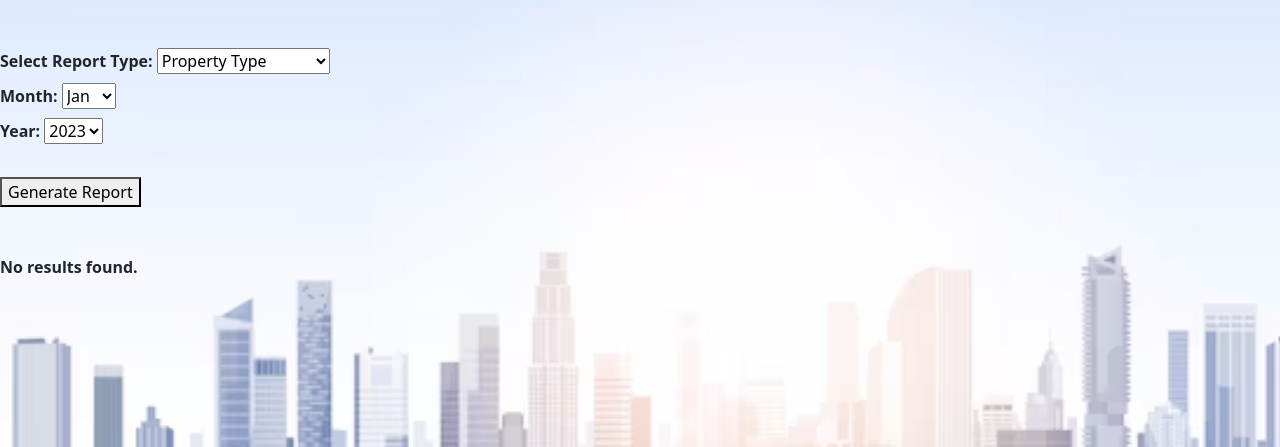
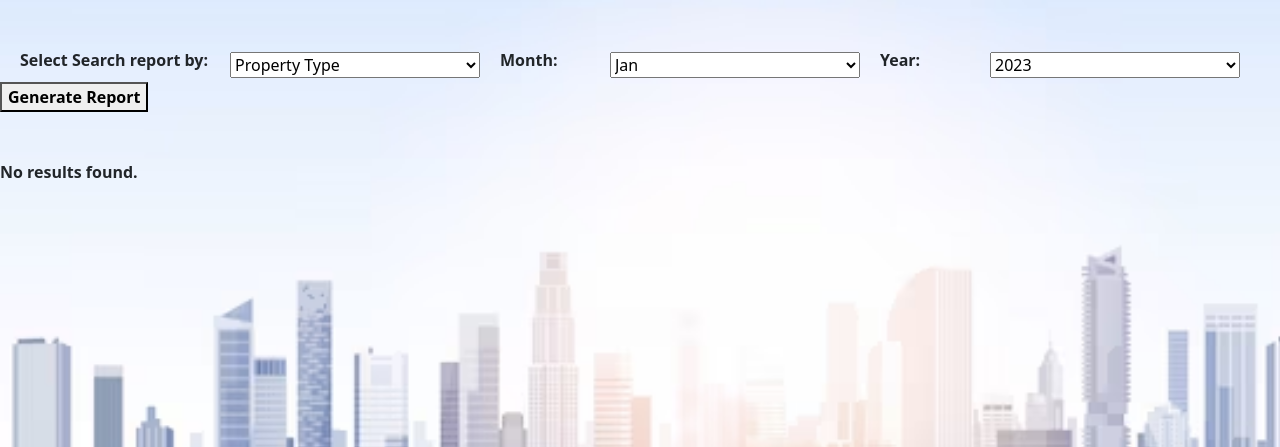
Before and after one commit to MansiKamthan/MSD-Project, a Django app: page /report/ in a window 1280 px wide. Shown: the part 60-507 px from the top of the page. Run offline with Django 3.2, Linux system fonts and the light colour scheme; some libraries are stand-ins or nearby versions.

Commit message:
Updated pages

```diff
--- a/home/forms.py
+++ b/home/forms.py
@@ -29,7 +29,7 @@
 class PropertyForm(forms.ModelForm):
     class Meta:
         model = Property
-        fields = ['name', 'description', 'address', 'bedrooms', 'bathrooms', 'square_feet', 'price',
+        fields = ['name','status', 'description', 'address', 'bedrooms', 'bathrooms', 'square_feet', 'price',
                   'featured_property', 'property_image_main', 'property_image_1', 'property_image_2',
                   'property_image_3', 'property_type', 'property_neighborhood', 'property_type_price_range']
 
--- a/templates/report.html
+++ b/templates/report.html
@@ -3,9 +3,20 @@
 
 {% block content %}
     <style>
+        form {
+            display: flex;
+            flex-wrap: wrap;
+            align-items: center;
+        }
+
         label {
             display: inline-block;
-            margin-bottom: 10px;
+            margin: 0 10px 10px 20px;
+            width: 150px;
+        }
+
+        select {
+            width: 250px;
         }
 
         table {
@@ -27,14 +38,14 @@
     <br>
     <br>
     <form method="GET" action="{% url 'home:generate_report' %}">
-        <label for="report_type"><b>Select Report Type:</b></label>
+        <label for="report_type" style="width:200px"><b>Select Search report by:</b></label>
         <select name="report_type" id="report_type">
             <option value="property_type">Property Type</option>
             <option value="neighborhood_type">Neighborhood Type</option>
             <option value="price_range_type">Price Range Type</option>
         </select>
-        <br>
-        <label for="month"><b>Month:</b></label>
+
+        <label for="month" style="width:100px"><b>Month:</b></label>
         <select name="month" id="month">
             <option value="01">Jan</option>
             <option value="02">Feb</option>
@@ -43,15 +54,14 @@
             <option value="05">May</option>
             <option value="06">Jun</option>
         </select>
-        <br>
-        <label for="year"><b>Year:</b></label>
+
+        <label for="year" style="width:100px"><b>Year:</b></label>
         <select name="year" id="year">
             <option value="2023">2023</option>
             <option value="2024">2024</option>
         </select>
-<br>
-        <br>
-        <button type="submit">Generate Report</button>
+
+       &nbsp;&nbsp; <button type="submit"><b>Generate Report</b></button>
     </form>
     <br>
     <br>
--- a/templates/search.html
+++ b/templates/search.html
@@ -160,7 +160,9 @@
             <p class="property-address"> <b>Address: </b>{{ property.address }}</p>
             <p class="property-status"><b>Status: </b> {{ property.status }}</p>
             <div class="des">
-                <button class="btn btn-lg btn-viewDetails" style=" font-weight: bold">View Details</button>
+                <a href="{% url 'home:details' property.id%}">
+                    <button class="btn btn-lg btn-viewDetails" style="font-weight: bold">View Details</button>
+                </a>
             </div>
         </div>
     </div>
```
Also changed, not shown: templates/details.html (+7 -6 lines), db.sqlite3, media/media/property_images/2023/05/14/71.jpg (added), media/media/property_images/2023/05/14/72.jpg (added), media/media/property_images/2023/05/14/73.jpg (added), media/media/property_images/2023/05/14/73_aw6QwUX.jpg (added).
